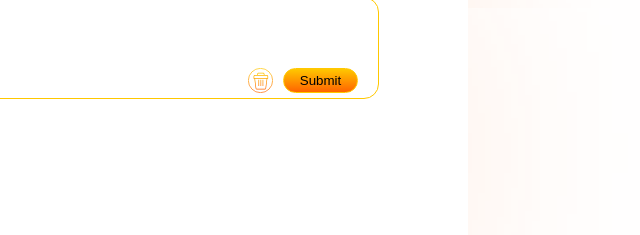
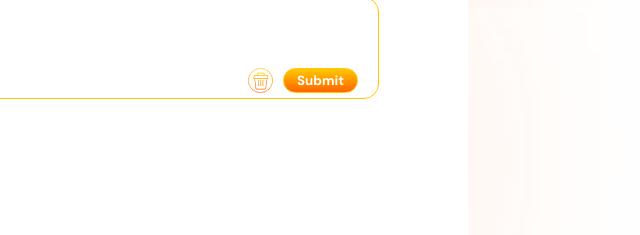
Before and after one commit to zackp5600/GWW-HACKATHON, a website with bundled scripts: page src/quiz.html in a window 1280 px wide. Shown: the part 247-482 px from the top of the page, 622-1262 px from the left. Built offline with nearby package versions, Linux system fonts and the light colour scheme.

Commit message:
submit btn

```diff
--- a/src/main.css
+++ b/src/main.css
@@ -163,8 +163,17 @@ body {
     width: 75px;
     height: 25px;
     border-radius: 53px;
+    font-weight: 700;
     border: 1px solid #FFC800;
     background: linear-gradient(180deg, #FFC800 0%, #FF6400 100%);
+    font-family: DM Sans;
+    color: #FFF;
+    cursor: pointer;
+    transition: .2s all ease-in-out;
+}
+
+#submit-btn:hover {
+    transform: scale(1.1);
 }
 
 #delete-btn {
```
